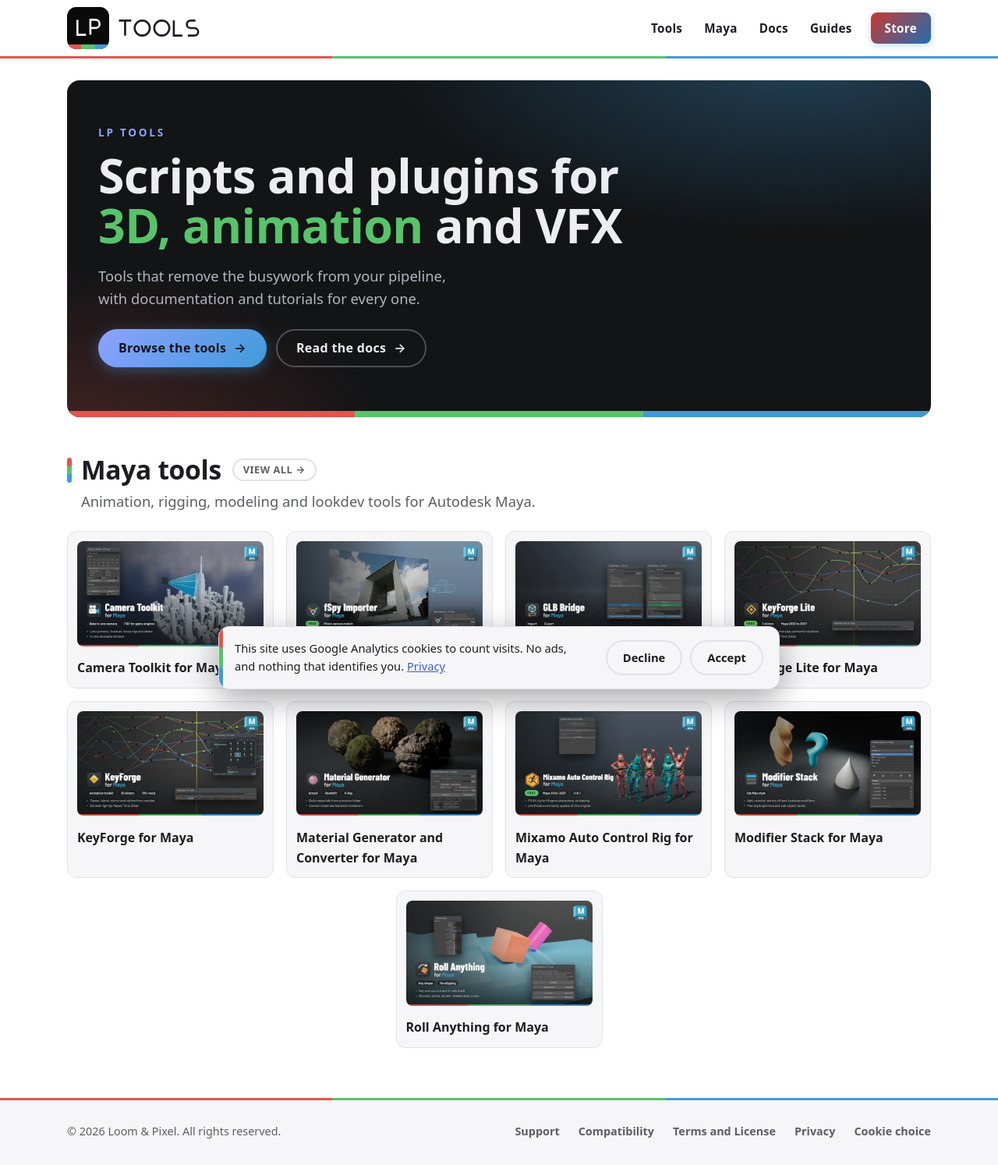
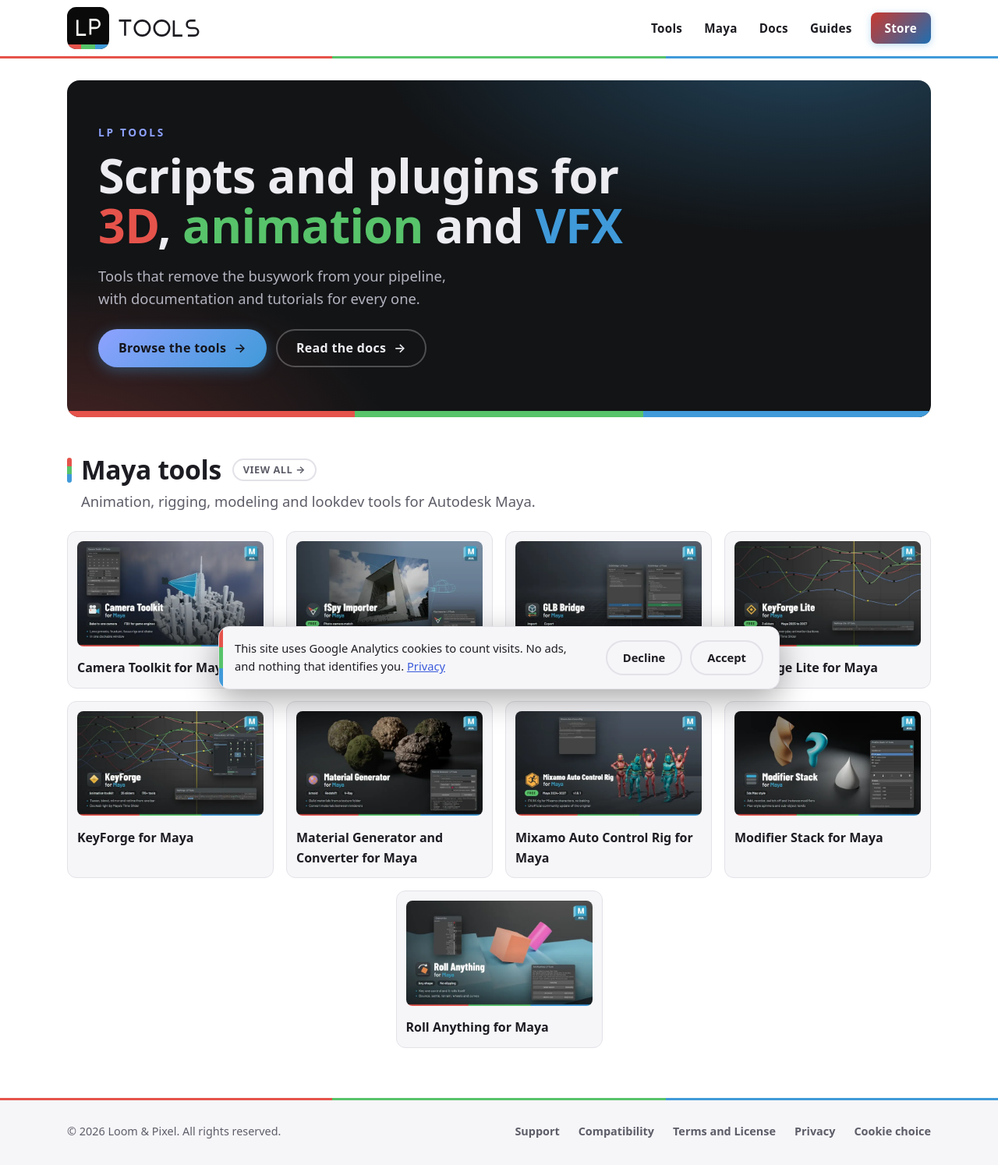
Before and after one commit to LoomAndPixel/LPTools, a Jekyll site: the page built from index.html, in a window 1280 px wide. Shown: the whole page at 78% size. Built offline with Jekyll 4.4.1, drawn with Linux system fonts in a browser that asks for light colours.

Commit message:
Hero headline: 3D, animation and VFX in red, green and blue
Co-Authored-By: Claude Sonnet 5.5 <noreply@anthropic.com>

```diff
--- a/assets/css/site.css
+++ b/assets/css/site.css
@@ -56,6 +56,8 @@ footer{margin-top:64px;padding:28px 0 32px;color:var(--muted);font-size:.9rem;ba
 .hero .eyebrow{margin:0;font-weight:700;letter-spacing:.2em;text-transform:uppercase;font-size:.85rem;color:#8ea2ff}
 .hero h1{margin:12px 0 16px;max-width:none;font-size:clamp(2.2rem,5.2vw,3.8rem);line-height:1.05;font-weight:800;letter-spacing:-.01em}
 .hero h1 em{font-style:normal;color:#57c36a}
+.hero h1 em.c-r{color:#e5534b}
+.hero h1 em.c-b{color:#409ad9}
 .hero .lead{max-width:56ch;color:#b4b4c0}
 .hero-cta{margin:24px 0 0;display:flex;flex-wrap:wrap;gap:12px}
 .hero .btn{background:#8ea2ff;color:#14141a}
--- a/index.html
+++ b/index.html
@@ -4,7 +4,7 @@ layout: default
 <section class="hero">
   <div class="hero-bg" aria-hidden="true"><img src="/assets/img/tools/modifier-stack-card.webp" width="640" height="360" alt=""><img src="/assets/img/tools/keyforge-card.webp" width="640" height="360" alt=""><img src="/assets/img/tools/glb-bridge-card.webp" width="640" height="360" alt=""><img src="/assets/img/tools/material-generator-card.webp" width="640" height="360" alt=""></div>
   <p class="eyebrow">LP Tools</p>
-  <h1>Scripts and plugins for<br class="br-d"> <em>3D, animation</em> and VFX</h1>
+  <h1>Scripts and plugins for<br class="br-d"> <em class="c-r">3D</em>, <em class="c-g">animation</em> and <em class="c-b">VFX</em></h1>
   <p class="lead">Tools that remove the busywork from your pipeline,<br class="br-d"> with documentation and tutorials for every one.</p>
   <p class="hero-cta"><a class="btn" href="/tools/">Browse the tools</a><a class="btn ghost" href="/docs/">Read the docs</a></p>
 </section>
```
